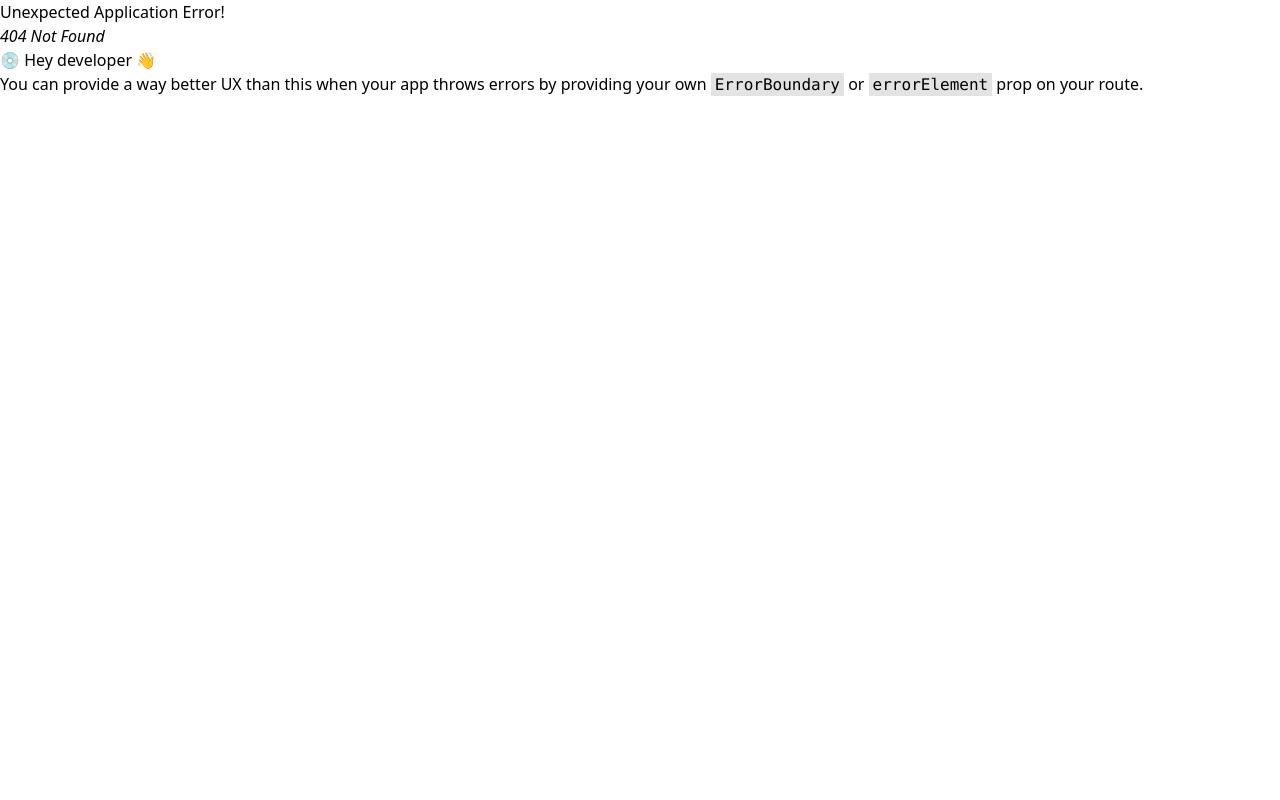
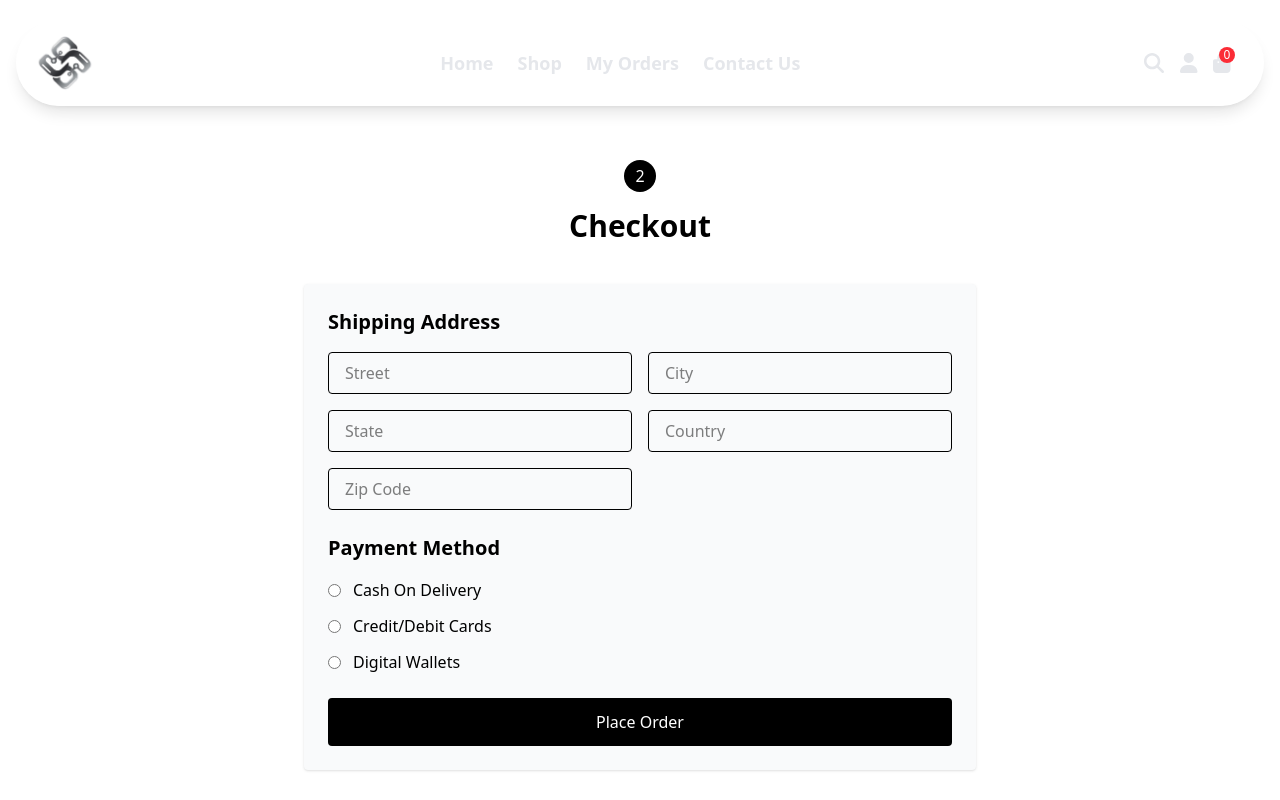
Before and after one commit to ydvnitin16/E-Commerce, a React (Vite) app in the folder Frontend/: page /cart/checkout in a window 1280 px wide. Before the commit this address had no page. Shown: the top 800 px of the page. Built offline with nearby package versions, Linux system fonts and the light colour scheme.

Commit message:
Add order system and auth debugging

```diff
--- a/Frontend/src/App.jsx
+++ b/Frontend/src/App.jsx
@@ -12,8 +12,9 @@ import ProductDetails from '../src/features/products/ProductDetails.jsx';
 import Login from './features/auth/Login.jsx';
 import Signup from './features/auth/Signup.jsx';
 import ProductList from './features/products/ProductList.jsx';
-import Logout from './features/auth/Logout.jsx'
+import Logout from './features/auth/Logout.jsx';
 import CartPage from './features/cart/CartPage.jsx';
+import CheckoutPage from './features/cart/CheckoutPage.jsx';
 
 const App = () => {
     const router = createBrowserRouter(
@@ -29,8 +30,9 @@ const App = () => {
                     <Route path="signup" element={<Signup />} />
                     <Route path="logout" element={<Logout />} />
                 </Route>
-                <Route path='/cart' element={<MainLayout />}>
+                <Route path="/cart" element={<MainLayout />}>
                     <Route index element={<CartPage />} />
+                    <Route path="checkout" element={<CheckoutPage />} />
                 </Route>
             </>
         )
--- a/Frontend/src/features/auth/Login.jsx
+++ b/Frontend/src/features/auth/Login.jsx
@@ -42,6 +42,7 @@ const Login = () => {
             `${import.meta.env.VITE_SERVER_URL}/user/login`,
             {
                 method: 'POST',
+                credentials: 'include',
                 headers: { 'Content-Type': 'application/json' },
                 body: JSON.stringify(form),
             }
--- a/Frontend/src/features/cart/CartPage.jsx
+++ b/Frontend/src/features/cart/CartPage.jsx
@@ -1,9 +1,11 @@
 import useCartStore from '../../stores/UseCartStore.jsx';
+import { useNavigate } from 'react-router-dom';
 import { useQuery } from '@tanstack/react-query';
 import { useHandleRemoveFromCart } from '../../utils/handlerFunctions.js';
 import { useHandleUpdateQuantity } from '../../utils/handlerFunctions.js';
 
 const CartPage = () => {
+    const navigate = useNavigate();
     const cartIds = useCartStore((state) => state.cartIds); // contains both id and qty
     const productIds = cartIds.map((item) => item.productId); // contains only ids
     const handleRemoveFromCart = useHandleRemoveFromCart();
@@ -46,27 +48,29 @@ const CartPage = () => {
     });
     const totalPrice = products ? calcTotalPrice(cartIds, products) : 0;
 
+    function checkout() {
+        let outOfStock = false;
+        products.forEach((product) => {
+            if (!product.inStock) {
+                console.log(
+                    'Please drop the out of stock products from your cart'
+                );
+                outOfStock = true;
+                return;
+            }
+        });
+        if (outOfStock) return;
+        navigate('/cart/checkout');
+    }
+
     return (
         <div className="min-h-screen bg-white flex flex-col items-center pt-30">
             {/* Title & Steps */}
-            <section className="text-center my-10">
-                <h1 className="text-3xl font-semibold">Cart</h1>
-                <div className="mt-6 flex justify-center space-x-4 text-sm">
-                    <div className="flex flex-col items-center">
+            <section className="text-center my-10 flex flex-col items-center gap-4">
                 <div className="w-8 h-8 rounded-full bg-black text-white flex items-center justify-center">
                     1
                 </div>
-                        <span className="mt-1">Shopping cart</span>
-                    </div>
-                    <div className="flex flex-col items-center">
-                        <div className="w-8 h-8 rounded-full border">2</div>
-                        <span className="mt-1">Checkout details</span>
-                    </div>
-                    <div className="flex flex-col items-center">
-                        <div className="w-8 h-8 rounded-full border">3</div>
-                        <span className="mt-1">Order complete</span>
-                    </div>
-                </div>
+                <h1 className="text-3xl font-semibold">Shopping Cart</h1>
             </section>
 
             {/* Main Section */}
@@ -101,6 +105,9 @@ const CartPage = () => {
                                             ✖ Remove
                                         </button>
                                     </div>
+                                    {product.inStock ? (
+                                        <>
+                                            {' '}
                                             <input
                                                 className="border p-1 font-medium w-15"
                                                 type="number"
@@ -129,9 +136,16 @@ const CartPage = () => {
                                                         (item) =>
                                                             item.productId ===
                                                             product._id
-                                            )?.quantity || 1) * product.price}
+                                                    )?.quantity || 1) *
+                                                        product.price}
                                                 </p>
                                             </div>
+                                        </>
+                                    ) : (
+                                        <p className="font-bold text-red-600 text-lg">
+                                            Out of Stock
+                                        </p>
+                                    )}
                                 </div>
                             ))}
                     </div>
@@ -172,7 +186,12 @@ const CartPage = () => {
                         </>
                     )}
 
-                    <button className="w-full bg-black text-white py-2 rounded hover:bg-gray-900 transition cursor-pointer">
+                    <button
+                        onClick={() => {
+                            checkout();
+                        }}
+                        className="w-full bg-black text-white py-2 rounded hover:bg-gray-900 transition cursor-pointer"
+                    >
                         Proceed to Checkout
                     </button>
                 </div>
--- /dev/null
+++ b/Frontend/src/features/cart/CheckoutPage.jsx
@@ -0,0 +1,200 @@
+import { yupResolver } from '@hookform/resolvers/yup';
+import React, { useState } from 'react';
+import { useForm } from 'react-hook-form';
+import * as yup from 'yup';
+import useCartStore from '../../stores/UseCartStore';
+import { useNavigate } from 'react-router-dom';
+import {useHandleClearCart} from '../../utils/handlerFunctions.js'
+
+const CheckoutPage = () => {
+    const navigate = useNavigate();
+    const cart = useCartStore((state) => state.cartIds); // this has the updated cart without out of stock product we use it
+    const clearCart = useHandleClearCart()
+
+    const schema = yup.object({
+        street: yup.string().trim().required('Street is required'),
+        city: yup.string().required('City is required'),
+        state: yup.string().required('State is required'),
+        country: yup.string().required('Country is required'),
+        zipCode: yup.string().required('zip code is required'),
+        paymentMethod: yup
+            .string()
+            .oneOf(
+                ['cash on delivery', 'credit/debit cards', 'digital wallets'],
+                'Select valid mode of payment'
+            )
+            .required('Select mode of payment'),
+    });
+
+    const {
+        register,
+        reset,
+        handleSubmit,
+        formState: { errors },
+    } = useForm({
+        resolver: yupResolver(schema),
+    });
+
+    const error = Object.keys(errors)[0];
+
+    const [formData, setFormData] = useState({
+        street: '',
+        city: '',
+        state: '',
+        country: '',
+        zipCode: '',
+        paymentMethod: '',
+    });
+
+    const handleChange = (e) => {
+        setFormData({ ...formData, [e.target.name]: e.target.value });
+    };
+
+    const onSubmit = async (data) => {
+        const res = await fetch(`${import.meta.env.VITE_SERVER_URL}/orders`, {
+            method: 'POST',
+            credentials: 'include',
+            headers: { 'Content-Type': 'application/json' },
+            body: JSON.stringify({
+                items: cart,
+                address: formData,
+                paymentMethod: formData.paymentMethod,
+            }),
+        });
+        const resData = await res.json();
+        if (!res.ok) {
+            console.log(`Not placed`);
+            return;
+        }
+        console.log(`Order Placed`)
+        clearCart()
+        navigate('/')
+    };
+
+    return (
+        <div className="min-h-screen bg-white p-6 flex flex-col items-center pt-30">
+            <section className="text-center my-10 flex flex-col items-center gap-4">
+                <div className="w-8 h-8 rounded-full bg-black text-white flex items-center justify-center">
+                    2
+                </div>
+                <h1 className="text-3xl font-semibold">Checkout</h1>
+            </section>
+
+            <form
+                className="w-full max-w-2xl bg-gray-50 p-6 rounded shadow space-y-6"
+                onSubmit={handleSubmit(onSubmit)}
+            >
+                {/* Address Section */}
+                <div>
+                    <h2 className="text-xl font-semibold mb-4">
+                        Shipping Address
+                    </h2>
+                    <div className="grid grid-cols-1 md:grid-cols-2 gap-4">
+                        <input
+                            type="text"
+                            name="street"
+                            {...register('street')}
+                            value={formData.street}
+                            onChange={handleChange}
+                            placeholder="Street"
+                            className="border px-4 py-2 rounded"
+                            required
+                        />
+                        <input
+                            type="text"
+                            name="city"
+                            {...register('city')}
+                            value={formData.city}
+                            onChange={handleChange}
+                            placeholder="City"
+                            className="border px-4 py-2 rounded"
+                            required
+                        />
+                        <input
+                            type="text"
+                            name="state"
+                            {...register('state')}
+                            value={formData.state}
+                            onChange={handleChange}
+                            placeholder="State"
+                            className="border px-4 py-2 rounded"
+                            required
+                        />
+                        <input
+                            type="text"
+                            name="country"
+                            {...register('country')}
+                            value={formData.country}
+                            onChange={handleChange}
+                            placeholder="Country"
+                            className="border px-4 py-2 rounded"
+                            required
+                        />
+                        <input
+                            type="text"
+                            name="zipCode"
+                            {...register('zipCode')}
+                            value={formData.zipCode}
+                            onChange={handleChange}
+                            placeholder="Zip Code"
+                            className="border px-4 py-2 rounded"
+                            required
+                        />
+                        {error && (
+                            <p className="text-sm text-red-500 mt-1">
+                                {errors[error].message}
+                            </p>
+                        )}
+                    </div>
+                </div>
+
+                {/* Payment Section */}
+                <div>
+                    <h2 className="text-xl font-semibold mb-4">
+                        Payment Method
+                    </h2>
+                    <div className="space-y-3">
+                        {[
+                            'cash on delivery',
+                            'credit/debit cards',
+                            'digital wallets',
+                        ].map((method) => (
+                            <label
+                                key={method}
+                                className="flex items-center space-x-3 cursor-pointer"
+                            >
+                                <input
+                                    type="radio"
+                                    name="paymentMethod"
+                                    {...register('paymentMethod')}
+                                    value={method}
+                                    checked={formData.paymentMethod === method}
+                                    onChange={handleChange}
+                                    className="accent-black"
+                                />
+                                <span className="capitalize">{method}</span>
+                            </label>
+                        ))}
+                    </div>
+                    {errors.paymentMethod?.message && (
+                        <p className="text-sm text-red-500 mt-1">
+                            {errors.paymentMethod.message}
+                        </p>
+                    )}
+                </div>
+
+                {/* Summary + Submit */}
+                <div className="flex flex-col gap-4">
+                    <button
+                        type="submit"
+                        className="bg-black text-white py-3 rounded hover:bg-gray-900 transition cursor-pointer"
+                    >
+                        Place Order
+                    </button>
+                </div>
+            </form>
+        </div>
+    );
+};
+
+export default CheckoutPage;
--- a/Frontend/src/features/products/ProductDetails.jsx
+++ b/Frontend/src/features/products/ProductDetails.jsx
@@ -60,7 +60,7 @@ const ProductDetails = () => {
                             type="number"
                             defaultValue={1}
                             min={1}
-                            onChange={(e) => setQty(e.target.value)}
+                            onChange={(e) => setQty(Number(e.target.value))}
                             className="w-16 border rounded px-2 py-1"
                         />  }
                         {product.inStock ? (
--- a/Frontend/src/stores/UseCartStore.jsx
+++ b/Frontend/src/stores/UseCartStore.jsx
@@ -48,6 +48,9 @@ const useCartStore = create(
                     });
                 }
             },
+            clearCart: () => {
+                set({cartIds: [], count: 0})
+            }
         }),
         { name: 'cart-storage' }
     )
--- a/Frontend/src/utils/handlerFunctions.js
+++ b/Frontend/src/utils/handlerFunctions.js
@@ -38,5 +38,15 @@ const useHandleUpdateQuantity = () => {
     };
     return handleUpdateQuantity
 };
+const useHandleClearCart = () => {
+    const queryClient = useQueryClient();
+    const clearCart = useCartStore((state) => state.clearCart);
 
-export { useHandleAddToCart, useHandleRemoveFromCart, useHandleUpdateQuantity };
+    const handleClearCart = () => {
+            clearCart();
+            queryClient.invalidateQueries({ queryKey: ['cart-products'] });
+    };
+    return handleClearCart
+};
+
+export { useHandleAddToCart, useHandleRemoveFromCart, useHandleUpdateQuantity, useHandleClearCart };
```
Also changed, not shown: 1 other file (tests, documents, lock files or other folders). Lines whose indentation alone changed are shown as unchanged.
